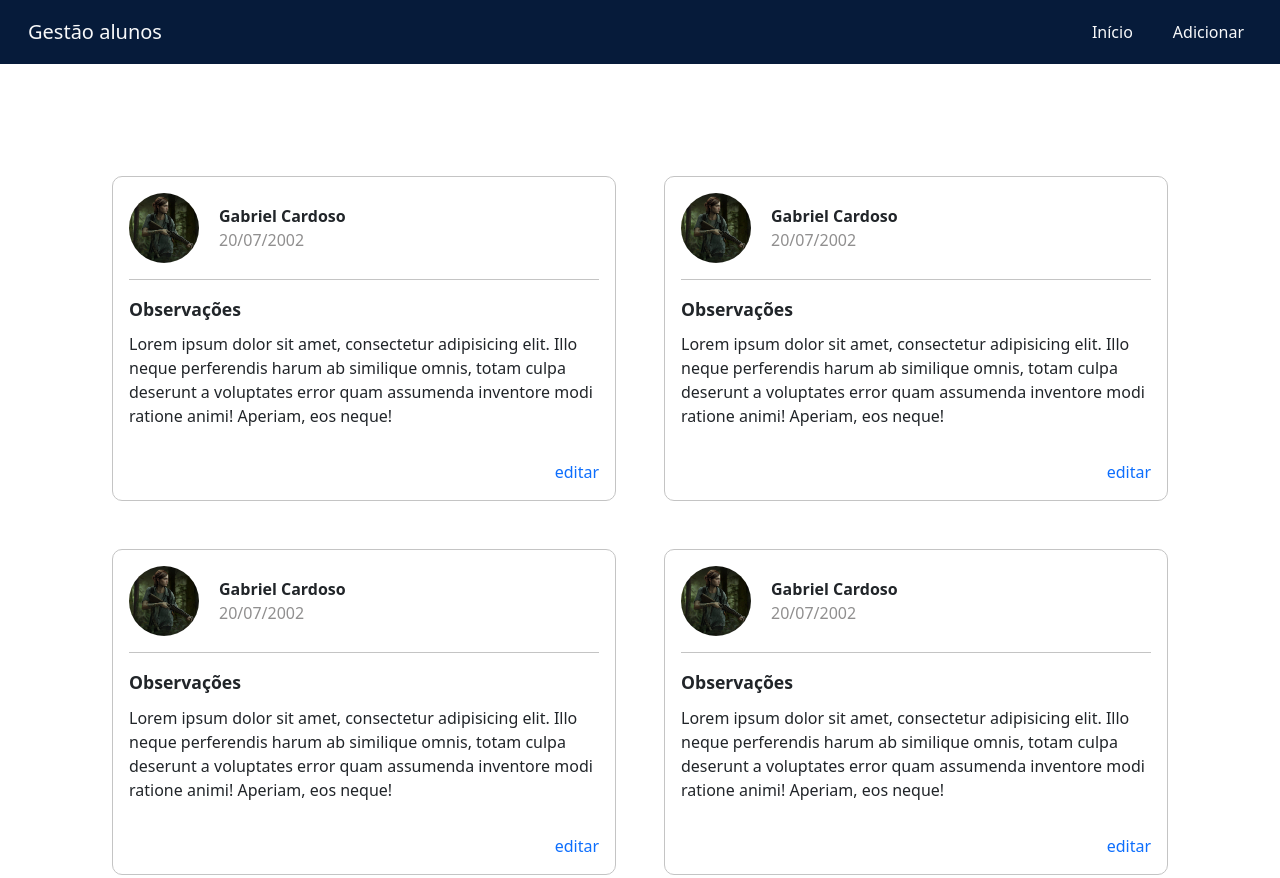
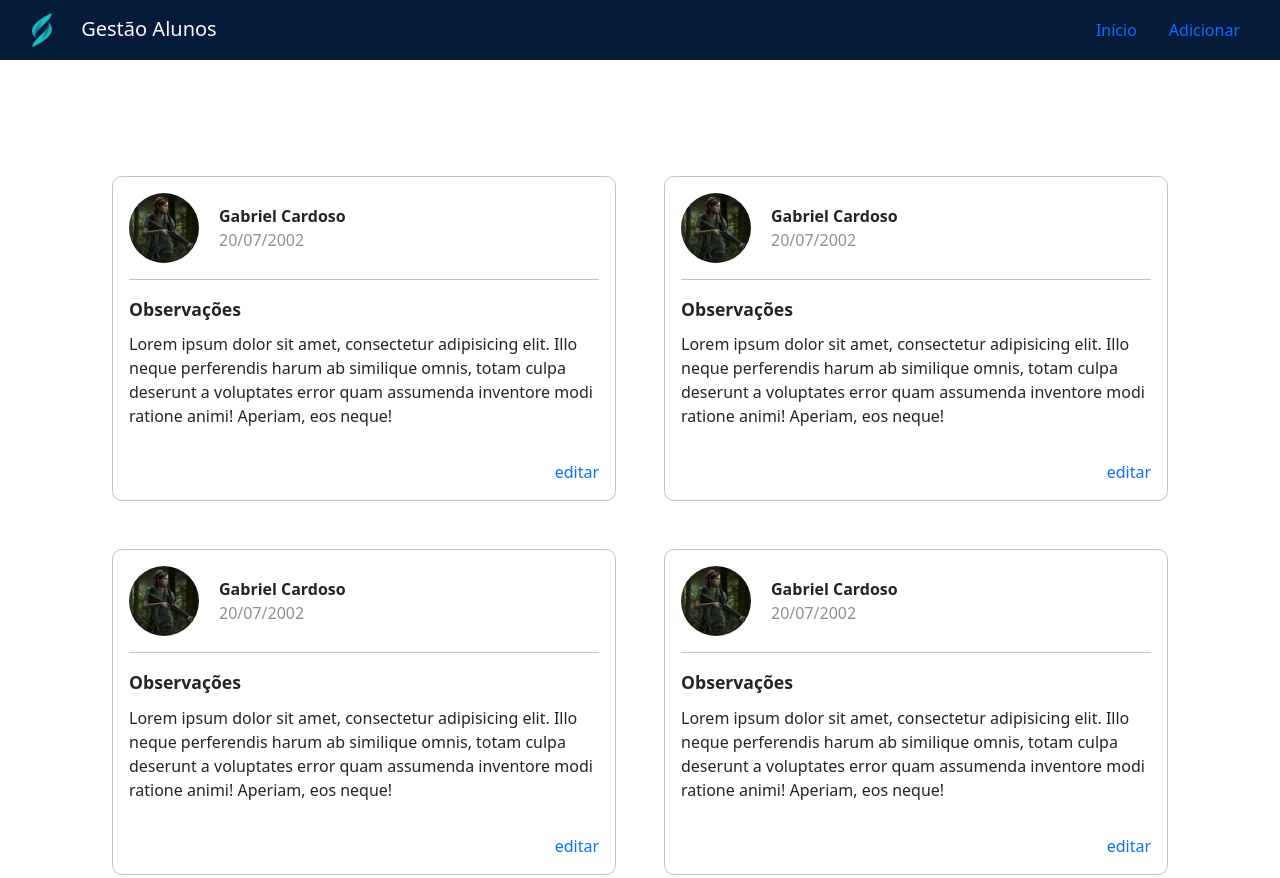
Before and after one commit to manigoldTLC/exercicio-academy, a plain HTML site: page index.html in a window 1280 px wide. Shown: the top 878 px of the page. Drawn offline with nearby package versions, Linux system fonts and the light colour scheme.

Commit message:
navbar refatorada e funcionando corretamente

```diff
--- a/index.html
+++ b/index.html
@@ -16,24 +16,22 @@
 <body>
 
     <header class="header fixed-top">
-        <nav class="navbar navbar-expand-lg navbar-light header__nav">
-
-            <div class="container-fluid">
-                <span class="navbar-brand mb-0 h1 text-light">Gestão alunos</span>
-                <button class="navbar-toggler bg-light" type="button" data-bs-toggle="collapse"
-                    data-bs-target="#navbarNav" aria-controls="navbarNav" aria-expanded="false"
-                    aria-label="Toggle navigation">
-                    <span class="navbar-toggler-icon"></span>
+        <nav class="navbar navbar-expand-lg header__nav">
+            <div class="container-fluid p-0">
+                <a class="navbar-brand text-light" href="index.html">
+                    <img src="assets/img/logo.png" alt="logo" width="20" class="me-4">
+                    Gestão Alunos
+                </a>
+                <button class="navbar-toggler" type="button" data-bs-toggle="collapse" data-bs-target="#navbarNav" aria-controls="navbarNav" aria-expanded="false" aria-label="Toggle navigation">
+                    <span class="header__menu-icon">&#9776;</span>
                 </button>
-
-
                 <div class="collapse navbar-collapse justify-content-end" id="navbarNav">
-                    <ul class="navbar-nav gap-4">
+                    <ul class="navbar-nav gap-3">
                         <li class="nav-item">
-                            <a class="nav-link active text-light" aria-current="page" href="index.html">Início</a>
+                            <a class="nav-link" aria-current="page" href="index.html">Início</a>
                         </li>
                         <li class="nav-item">
-                            <a class="nav-link text-light" href="add-form.html">Adicionar</a>
+                            <a class="nav-link" href="add-form.html">Adicionar</a>
                         </li>
                     </ul>
                 </div>
--- a/scss/style.scss
+++ b/scss/style.scss
@@ -13,26 +13,22 @@
 }
 
 .header {
-    &__menu {
-        text-decoration: none;
-        font-size: 2em;
+    background-color: #061B3A;
+
+    &__nav {
+        padding: 0 2rem;
     }
 
-    &__nav {
-        background-color: #061B3A;
-        padding: 0.5rem 1rem;
-        min-height: 4rem;
-    }
+    &__menu-icon {
+        color: white;
 
-    @include for-phone-only {
-        z-index: 15;
     }
 }
 
 .menu {
     font-family: 'Inter', sans-serif;
     height: 100%;
-    margin-top: 4rem;
+    margin-top: 3.5rem;
     width: 13%;
     background-color: #061B3A;
     position: fixed;
```
Also changed, not shown: css/style.css.
